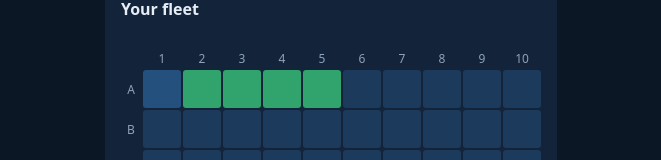
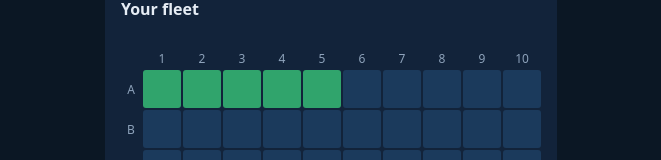
Before and after one commit to natadej/Battleship-by-Luffy, a React (Vite) app: page / in a window 1280 px wide. In both pictures the pointer is over the button 471 px from the left and 326 px from the top of the page. Shown: the part 237-397 px from the top of the page, without its empty margins (309-970 px from the left). Built offline with nearby package versions, Linux system fonts and the light colour scheme.

Commit message:
Fix placement preview colour being overridden by hover
Co-Authored-By: Devin AI <158243242+devin-ai-integration[bot]@users.noreply.github.com>

```diff
--- a/src/App.css
+++ b/src/App.css
@@ -153,7 +153,7 @@ kbd {
   cursor: crosshair;
 }
 
-.cell:enabled:hover {
+.cell:enabled:hover:not(.ship) {
   background: var(--water-hover);
 }
 
@@ -176,13 +176,14 @@ kbd {
   color: #ffb3b6;
 }
 
-.cell.preview-ok {
+.cell.preview-ok,
+.cell.preview-ok:enabled:hover {
   background: var(--ok);
 }
 
-.cell.preview-bad {
+.cell.preview-bad,
+.cell.preview-bad:enabled:hover {
   background: var(--hit);
-  opacity: 0.7;
 }
 
 .cell.last {
```
